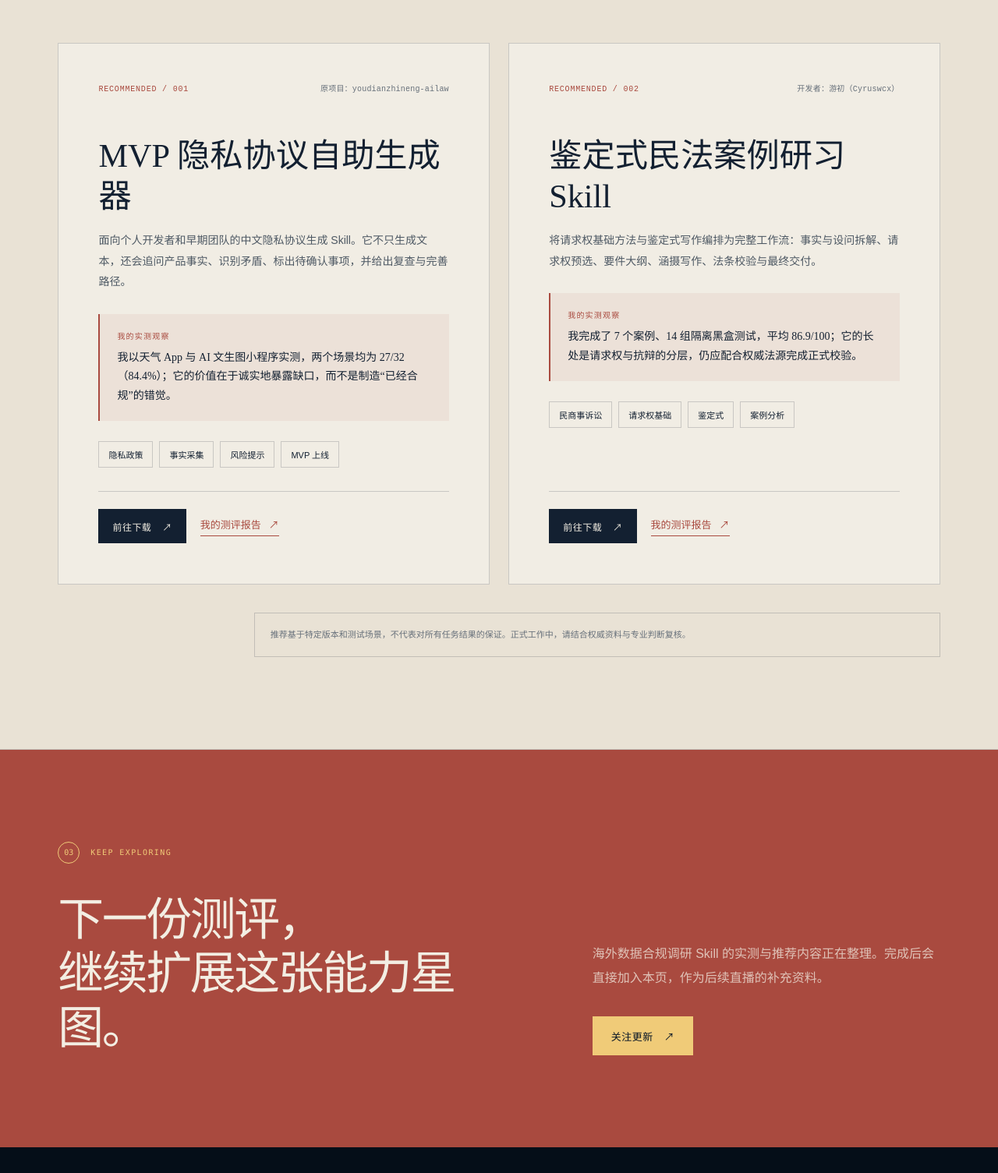
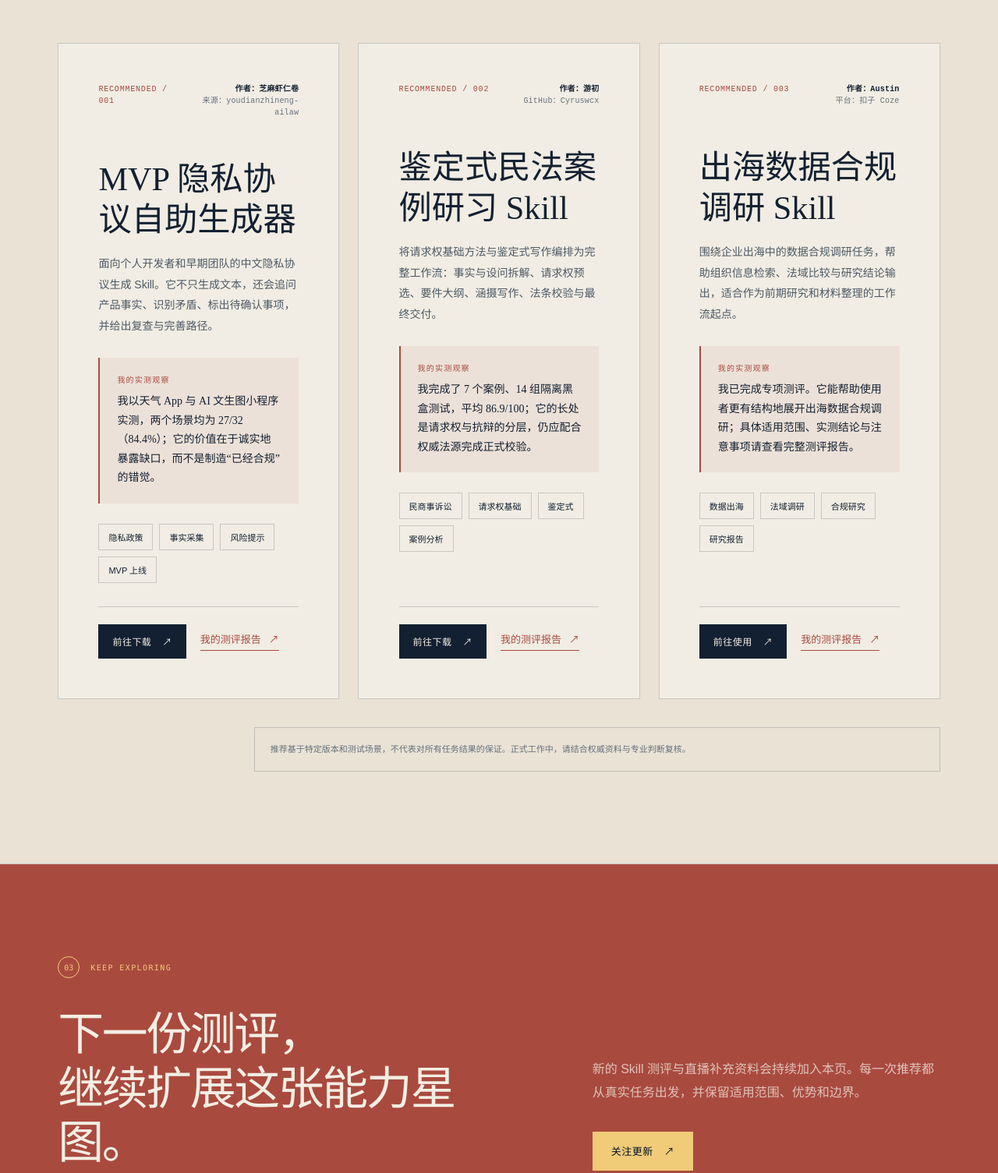
Before and after one commit to The-Data-Galaxy/the-data-galaxy-site, a plain HTML site: page skills.html in a window 1280 px wide. Shown: the part 2111-3616 px from the top of the page at 78% size. Drawn offline with Linux system fonts and the light colour scheme.

Commit message:
Add outbound data compliance skill recommendation

```diff
--- a/skills.html
+++ b/skills.html
@@ -54,15 +54,16 @@
             <div><h2>我推荐的 Skill。</h2><p>这些项目并非都由我开发，也不以是否开源作为推荐前提。我会先把它们放进真实任务中完成独立测评，再说明适用场景、优势与边界，并保留原作者和来源。</p></div>
           </div>
           <div class="recommended-grid">
-            <article class="recommended-card"><div class="recommended-card-top"><span>RECOMMENDED / 001</span><small>原项目：youdianzhineng-ailaw</small></div><h3>MVP 隐私协议自助生成器</h3><p>面向个人开发者和早期团队的中文隐私协议生成 Skill。它不只生成文本，还会追问产品事实、识别矛盾、标出待确认事项，并给出复查与完善路径。</p><div class="review-note"><span>我的实测观察</span><strong>我以天气 App 与 AI 文生图小程序实测，两个场景均为 27/32（84.4%）；它的价值在于诚实地暴露缺口，而不是制造“已经合规”的错觉。</strong></div><div class="skill-tags"><span>隐私政策</span><span>事实采集</span><span>风险提示</span><span>MVP 上线</span></div><div class="recommended-actions"><a class="button button-ink" href="https://github.com/youdianzhineng-ailaw/privacy-policy-self-service-generator-mvp" target="_blank" rel="noreferrer">前往下载 <span aria-hidden="true">↗</span></a><a class="report-link" href="https://mp.weixin.qq.com/s/CeCnrFHqDwn6zU99-3OtXw" target="_blank" rel="noreferrer">我的测评报告 <span aria-hidden="true">↗</span></a></div></article>
-            <article class="recommended-card"><div class="recommended-card-top"><span>RECOMMENDED / 002</span><small>开发者：游初（Cyruswcx）</small></div><h3>鉴定式民法案例研习 Skill</h3><p>将请求权基础方法与鉴定式写作编排为完整工作流：事实与设问拆解、请求权预选、要件大纲、涵摄写作、法条校验与最终交付。</p><div class="review-note"><span>我的实测观察</span><strong>我完成了 7 个案例、14 组隔离黑盒测试，平均 86.9/100；它的长处是请求权与抗辩的分层，仍应配合权威法源完成正式校验。</strong></div><div class="skill-tags"><span>民商事诉讼</span><span>请求权基础</span><span>鉴定式</span><span>案例分析</span></div><div class="recommended-actions"><a class="button button-ink" href="https://github.com/Youchu-lawhub/gutachten-civil-case" target="_blank" rel="noreferrer">前往下载 <span aria-hidden="true">↗</span></a><a class="report-link" href="https://mp.weixin.qq.com/s/KVKVsHnuiToTfVHrLm8Wvg" target="_blank" rel="noreferrer">我的测评报告 <span aria-hidden="true">↗</span></a></div></article>
+            <article class="recommended-card"><div class="recommended-card-top"><span>RECOMMENDED / 001</span><small><b>作者：芝麻虾仁卷</b><br />来源：youdianzhineng-ailaw</small></div><h3>MVP 隐私协议自助生成器</h3><p>面向个人开发者和早期团队的中文隐私协议生成 Skill。它不只生成文本，还会追问产品事实、识别矛盾、标出待确认事项，并给出复查与完善路径。</p><div class="review-note"><span>我的实测观察</span><strong>我以天气 App 与 AI 文生图小程序实测，两个场景均为 27/32（84.4%）；它的价值在于诚实地暴露缺口，而不是制造“已经合规”的错觉。</strong></div><div class="skill-tags"><span>隐私政策</span><span>事实采集</span><span>风险提示</span><span>MVP 上线</span></div><div class="recommended-actions"><a class="button button-ink" href="https://github.com/youdianzhineng-ailaw/privacy-policy-self-service-generator-mvp" target="_blank" rel="noreferrer">前往下载 <span aria-hidden="true">↗</span></a><a class="report-link" href="https://mp.weixin.qq.com/s/CeCnrFHqDwn6zU99-3OtXw" target="_blank" rel="noreferrer">我的测评报告 <span aria-hidden="true">↗</span></a></div></article>
+            <article class="recommended-card"><div class="recommended-card-top"><span>RECOMMENDED / 002</span><small><b>作者：游初</b><br />GitHub：Cyruswcx</small></div><h3>鉴定式民法案例研习 Skill</h3><p>将请求权基础方法与鉴定式写作编排为完整工作流：事实与设问拆解、请求权预选、要件大纲、涵摄写作、法条校验与最终交付。</p><div class="review-note"><span>我的实测观察</span><strong>我完成了 7 个案例、14 组隔离黑盒测试，平均 86.9/100；它的长处是请求权与抗辩的分层，仍应配合权威法源完成正式校验。</strong></div><div class="skill-tags"><span>民商事诉讼</span><span>请求权基础</span><span>鉴定式</span><span>案例分析</span></div><div class="recommended-actions"><a class="button button-ink" href="https://github.com/Youchu-lawhub/gutachten-civil-case" target="_blank" rel="noreferrer">前往下载 <span aria-hidden="true">↗</span></a><a class="report-link" href="https://mp.weixin.qq.com/s/KVKVsHnuiToTfVHrLm8Wvg" target="_blank" rel="noreferrer">我的测评报告 <span aria-hidden="true">↗</span></a></div></article>
+            <article class="recommended-card"><div class="recommended-card-top"><span>RECOMMENDED / 003</span><small><b>作者：Austin</b><br />平台：扣子 Coze</small></div><h3>出海数据合规调研 Skill</h3><p>围绕企业出海中的数据合规调研任务，帮助组织信息检索、法域比较与研究结论输出，适合作为前期研究和材料整理的工作流起点。</p><div class="review-note"><span>我的实测观察</span><strong>我已完成专项测评。它能帮助使用者更有结构地展开出海数据合规调研；具体适用范围、实测结论与注意事项请查看完整测评报告。</strong></div><div class="skill-tags"><span>数据出海</span><span>法域调研</span><span>合规研究</span><span>研究报告</span></div><div class="recommended-actions"><a class="button button-ink" href="https://www.coze.cn/skills?skill_share_pid=7651163796421132330" target="_blank" rel="noreferrer">前往使用 <span aria-hidden="true">↗</span></a><a class="report-link" href="https://mp.weixin.qq.com/s/DVo9z-21Pw4_H_E0qdEnSA" target="_blank" rel="noreferrer">我的测评报告 <span aria-hidden="true">↗</span></a></div></article>
           </div>
           <p class="review-boundary">推荐基于特定版本和测试场景，不代表对所有任务结果的保证。正式工作中，请结合权威资料与专业判断复核。</p>
         </div>
       </section>
 
       <section class="skills-next">
-        <div class="section skills-next-inner"><div><div class="section-kicker"><span>03</span> KEEP EXPLORING</div><h2>下一份测评，<br />继续扩展这张能力星图。</h2></div><div><p>海外数据合规调研 Skill 的实测与推荐内容正在整理。完成后会直接加入本页，作为后续直播的补充资料。</p><a class="button button-gold" href="index.html#channels">关注更新 <span aria-hidden="true">↗</span></a></div></div>
+        <div class="section skills-next-inner"><div><div class="section-kicker"><span>03</span> KEEP EXPLORING</div><h2>下一份测评，<br />继续扩展这张能力星图。</h2></div><div><p>新的 Skill 测评与直播补充资料会持续加入本页。每一次推荐都从真实任务出发，并保留适用范围、优势和边界。</p><a class="button button-gold" href="index.html#channels">关注更新 <span aria-hidden="true">↗</span></a></div></div>
       </section>
 
       <footer>
--- a/styles.css
+++ b/styles.css
@@ -225,11 +225,12 @@ blockquote { margin: 38px 0; padding: 26px 0 26px 26px; border-left: 2px solid v
 .recommended-skills .section-heading { margin-bottom: 58px; }
 .recommended-skills .section-heading > div:last-child { grid-column: 2; }
 .recommended-skills .section-heading p { max-width: 660px; margin: 22px 0 0; color: var(--muted); font-size: 16px; line-height: 1.85; }
-.recommended-grid { display: grid; grid-template-columns: repeat(2, minmax(0, 1fr)); gap: 24px; }
+.recommended-grid { display: grid; grid-template-columns: repeat(3, minmax(0, 1fr)); gap: 24px; }
 .recommended-card { display: flex; flex-direction: column; min-height: 500px; padding: clamp(30px, 4vw, 54px); background: rgba(255,255,255,.36); border: 1px solid var(--rule); transition: transform .25s ease, box-shadow .25s ease; }
 .recommended-card:hover { transform: translateY(-6px); box-shadow: 10px 10px 0 var(--gold); }
 .recommended-card-top { display: flex; justify-content: space-between; align-items: start; gap: 22px; color: var(--vermillion); font: 10px/1.5 monospace; letter-spacing: .08em; }
 .recommended-card-top small { max-width: 220px; color: var(--muted); font: 10px/1.5 monospace; letter-spacing: .02em; text-align: right; }
+.recommended-card-top small b { color: var(--ink); font-weight: 600; }
 .recommended-card h3 { margin: 52px 0 18px; font: 500 clamp(28px, 3.3vw, 44px)/1.22 "Songti SC", STSong, serif; }
 .recommended-card > p { max-width: 650px; margin: 0; color: #4e5964; font-size: 14px; line-height: 1.9; }
 .review-note { margin: 28px 0 26px; padding: 20px 22px; border-left: 2px solid var(--vermillion); background: rgba(169,74,63,.07); }
@@ -318,6 +319,7 @@ footer > p { margin: 0; color: rgba(243,238,227,.46); font-size: 12px; line-heig
   .hero-index { max-width: 680px; }
   .skills-hero-index { max-width: 680px; }
   .works-grid { grid-template-columns: 1fr 1fr; }
+  .recommended-grid { grid-template-columns: repeat(2, minmax(0, 1fr)); }
   .live-poster-grid { grid-template-columns: repeat(2, minmax(0, 1fr)); }
   .audio-card { grid-column: 1 / -1; min-height: 340px; }
   .book-card { min-height: 390px; }
```
